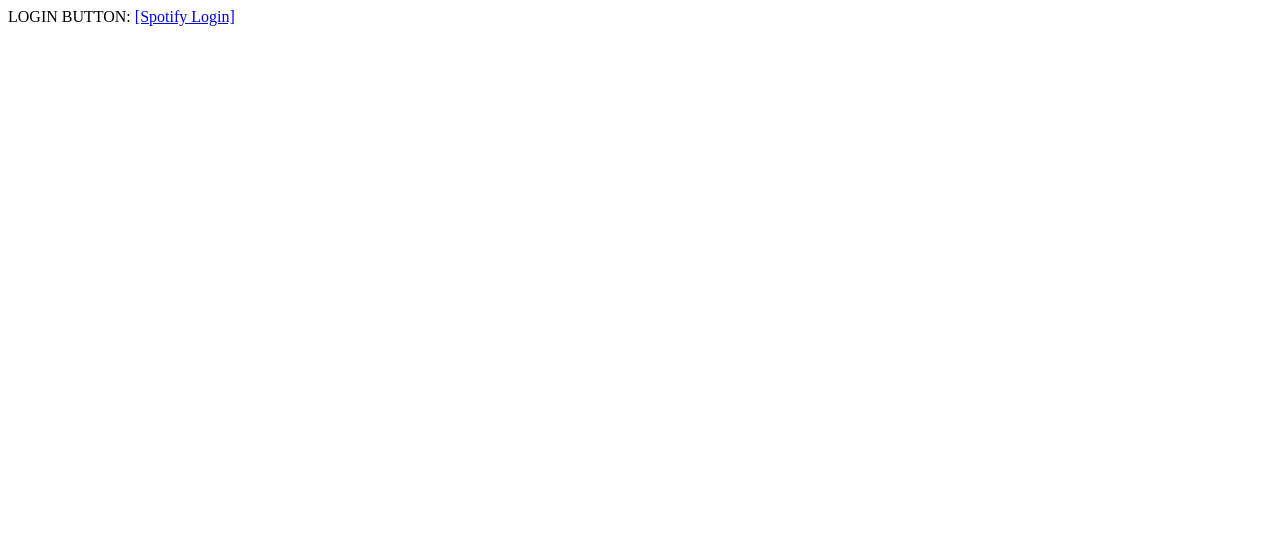
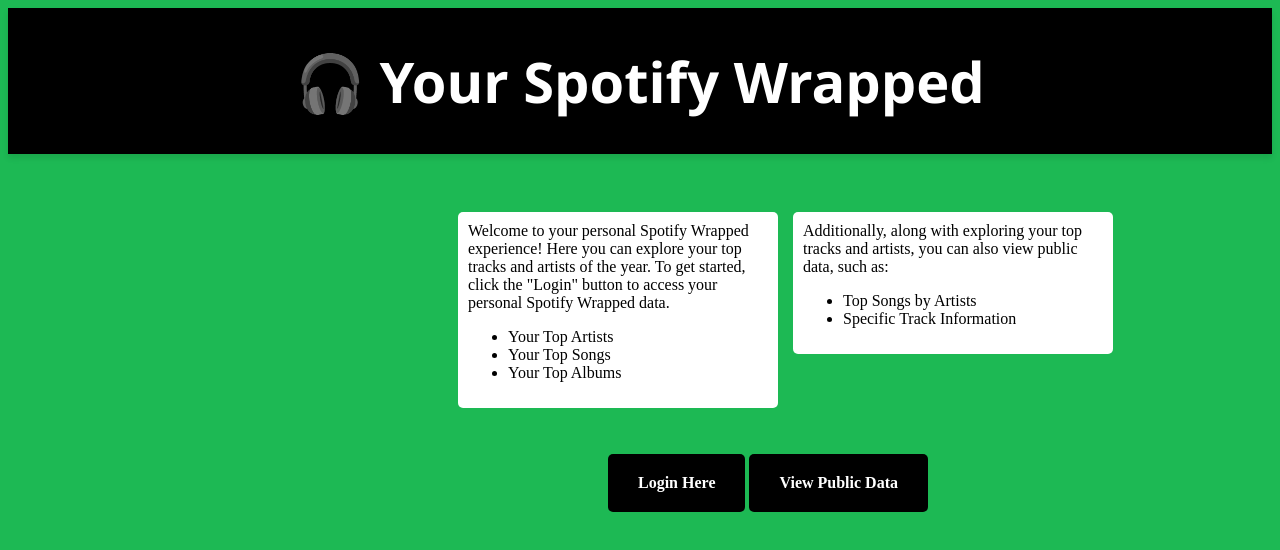
Before and after one commit to tungqtran/campfireify, a plain HTML site: page templates/index.html in a window 1280 px wide. Drawn offline with Linux system fonts and the light colour scheme.

Commit message:
main page with some color

```diff
--- a/templates/index.html
+++ b/templates/index.html
@@ -1,13 +1,93 @@
 <!DOCTYPE html>
 <html lang = "en">
 
+<style>
+    .banner {
+      background-color: black ;
+      color: white;
+      text-align: center;
+      padding: 35px 0;
+      font-size: 3.5em;
+      font-weight: bold;
+      font-family: 'Segoe UI', sans-serif;
+      box-shadow: 0 4px 6px rgba(0, 0, 0, 0.1);
+    }
+  </style>
+
+    <body style = "background-color:#1DB954";>
 
 
-    <body>
-        LOGIN BUTTON:
-        <a href="/login">
-            [Spotify Login]
-        </a>
+        <div class="banner">
+            🎧 Your Spotify Wrapped
+          </div>
+
+
+
+          <a href="/login" class="button">Login Here</a>
+          <a href="/login" class="button">View Public Data</a>
+
+
+
+
+          <style>
+            .container {
+              display: flex;  /* This will make the child divs line up in a row */
+              justify-content: flex-start;
+              gap: 15px;
+              align-items: flex-start;  /* Align them to the top */
+            }
+
+            .box {
+              background-color: white;
+              padding: 10px;
+              border-radius: 5px;
+              width: 300px;
+              position:relative; left: 450px;top:0px
+            }
+          </style>
+
+          <div class="container">
+            <div class="box">
+              Welcome to your personal Spotify Wrapped experience!
+              Here you can explore your top tracks and artists of the year.
+              To get started, click the "Login" button to access your personal Spotify Wrapped data.
+
+              <ul>
+                <li> Your Top Artists</li>
+                <li> Your Top Songs</li>
+                <li> Your Top Albums</li>
+              </ul>
+            </div>
+
+            <div class="box">
+              Additionally, along with exploring your top tracks and artists, you can also view public data, such as:
+
+              <ul>
+                <li> Top Songs by Artists</li>
+                <li> Specific Track Information</li>
+              </ul>
+            </div>
+          </div>
+  <style>
+    .button {
+      display: inline-block;
+      padding: 20px 30px;
+      background-color: black;
+      color: white;
+      text-decoration: none;
+      border-radius: 5px;
+      font-weight: bold;
+
+      position:relative; left: 600px;top:300px
+    }
+    .button:hover {
+      background-color: #17a44a;
+    }
+  </style>
+
+
+
+
     </body>
 
 
```
Also changed, not shown: 2 other files.
